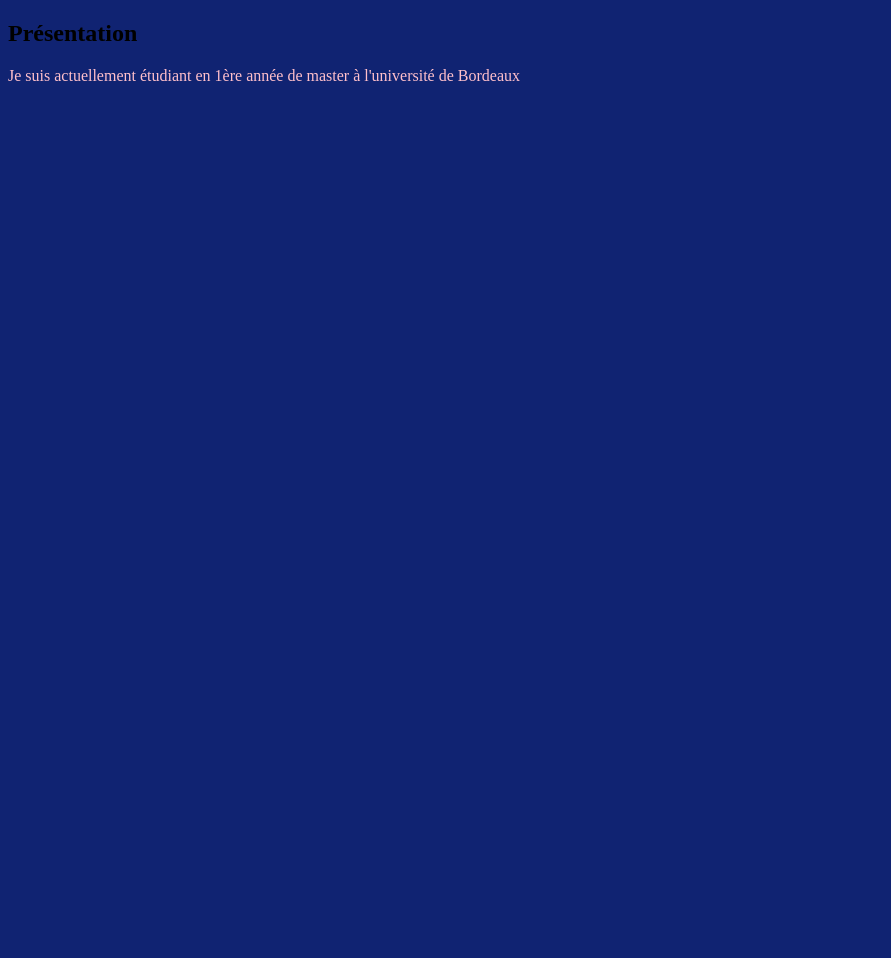
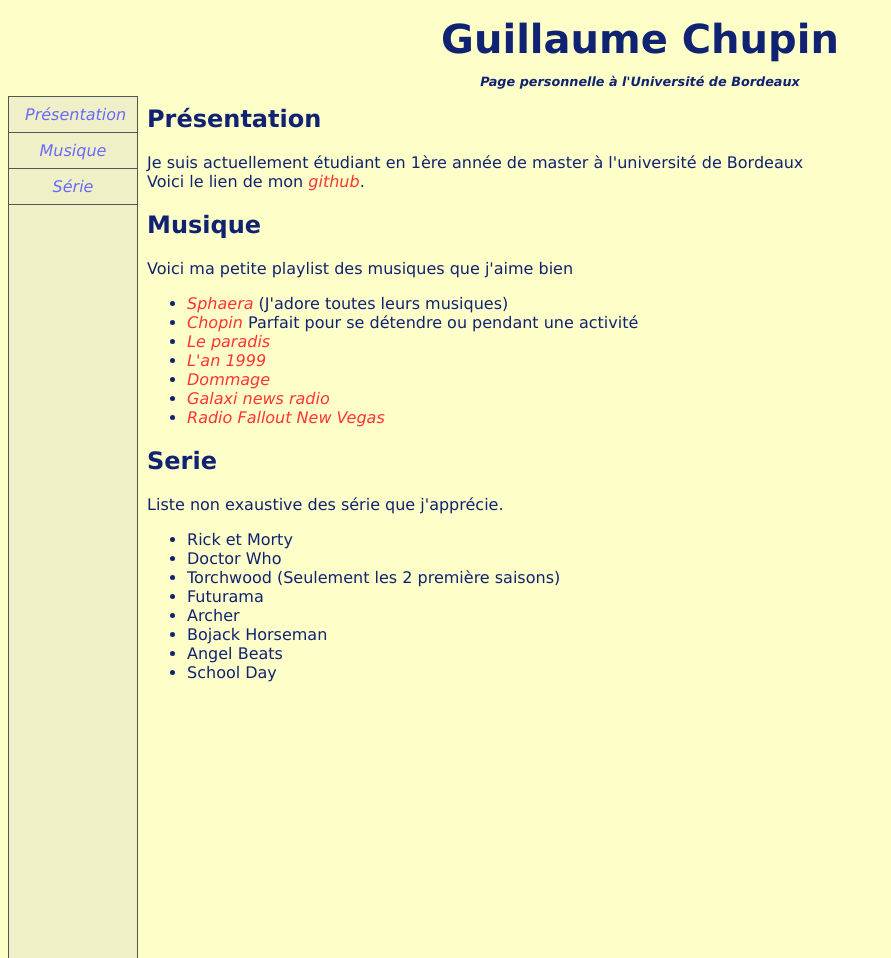
Before and after one commit to gchupin/PagePerso, a PHP site: page / in a window 1280 px wide. Shown: the whole page, without its empty margins (0-891 px from the left). Run offline with PHP 8.4, Linux system fonts and the light colour scheme.

Commit message:
Mis en forme et ajout de contenu

```diff
--- a/index.html
+++ b/index.html
@@ -5,17 +5,54 @@
     <head>
 
         <meta charset="utf-8" />
-	<link rel="stylesheet" href="style.css" />
+        <meta name="description" content="Voici la page perso de Guillaume Chupin.">
+        <meta name="keywords" content="Guillaume, Chupin, Page perso de Guillaume Chupin, Université, Bordeaux, etudiant, Master, informatique">
+        <meta name="author" content="Guillaume Chupin">
+        <meta http-equiv="content-language" content="fr">
+        	<link rel="stylesheet" href="style.css" />
         <title>Page professionnelle de Guillaume Chupin</title>
 
     </head>
 
 
     <body>
-
-      <h2>Présentation</h2>
-      <p>Je suis actuellement étudiant en 1ère année de master à l'université de Bordeaux</p>
-
+      <header>
+        <h1 class="TitleHeader">Guillaume Chupin</h1>
+        <h2 class="InfoHeader">Page personnelle à l'Université de Bordeaux</h2>
+      </header>
+      <nav>
+          <li><a class="navItem" href="#Info">Présentation</a></li>
+          <li><a class="navItem" href="#Musique">Musique</a></li>
+          <li><a class="navItem" href="#Serie">Série</a></li>
+      </nav>
+      <section>
+      <h1 id="Info">Présentation</h1>
+      <p>Je suis actuellement étudiant en 1ère année de master à l'université de Bordeaux <br>
+      Voici le lien de mon <a href="https://github.com/gchupin" title="Que des projets universitaires">github</a>.</p>
+      <h1 id="Musique">Musique</h1>
+      <p>Voici ma petite playlist des musiques que j'aime bien</p>
+      <ul>
+        <li><a href="https://www.youtube.com/watch?v=WwG-gZpJbN8" title="Du lourd métal sa mère">Sphaera </a>(J'adore toutes leurs musiques)</li>
+        <li><a href="https://youtu.be/wygy721nzRc" title="Chopin la base"> Chopin</a> Parfait pour se détendre ou pendant une activité</li>
+        <li><a href="https://www.youtube.com/watch?v=FupbLRVpbCM" title="Le paraadiiiis">Le paradis</a></li>
+        <li><a href="https://www.youtube.com/watch?v=fLZ970tL2YY" title="Oui c'est un mec qui chante">L'an 1999</a></li>
+        <li><a href="https://www.youtube.com/watch?v=8AF-Sm8d8yk" title="BigFlo et Oli c'est cool">Dommage</a></li>
+        <li><a href="https://youtu.be/WGmHaMRAXuI" title="C'est un bon jeu">Galaxi news radio</a></li>
+        <li><a href="https://www.youtube.com/watch?v=2BaqXwVaYlc">Radio Fallout New Vegas</a></li>
+      </ul>
+      <h1 id="Serie">Serie</h1>
+      <p>Liste non exaustive des série que j'apprécie.</p>
+        <ul>
+          <li>Rick et Morty</li>
+          <li>Doctor Who</li>
+          <li>Torchwood (Seulement les 2 première saisons)</li>
+          <li>Futurama</li>
+          <li>Archer</li>
+          <li>Bojack Horseman</li>
+          <li>Angel Beats</li>
+          <li>School Day</li>
+        </ul>
+      </section>
     </body>
 
 </html>
--- a/style.css
+++ b/style.css
@@ -1,8 +1,66 @@
-p
-{
-    color:pink;
-}
 body
 {
-    background-color:#102372;
+    background-color: #fefec8;
+    font-family: Papyrus,Verdana,serif;
+    color:#102372;
 }
+a
+{
+  text-decoration: none;
+  color: #ff3333;
+  font-style: italic;
+}
+a:hover
+{
+  text-decoration: underline;
+  color:#112469;
+}
+
+a:visited
+{
+  color: #6969ff;
+}
+.InfoHeader
+{
+  font-style: italic;
+  line-height: 0.6em;
+  font-size: 0.8em;
+  text-align: center;
+}
+.TitleHeader
+{
+  line-height: 0.6em;
+  font-size: 2.5em;
+  text-align: center;
+}
+nav
+{
+  border: 1px solid #555;
+  list-style-type: none;
+  margin: 0;
+  padding: 0;
+  background-color: #efefc8;
+  width: 10%;
+  height: 100%;
+  position: fixed;
+  overflow: auto;
+}
+.navItem
+{
+    border-bottom: 1px solid #555;
+    display: block;
+    color: #6969ff  ;
+    padding: 8px 16px;
+    text-align: center;/*optional*/
+    text-decoration: none;
+}
+.navItem:hover
+{
+    text-decoration: none;
+    background-color: #4caf50;
+    color: white;
+}
+section
+{
+  margin-left: 11%;
+}
```
